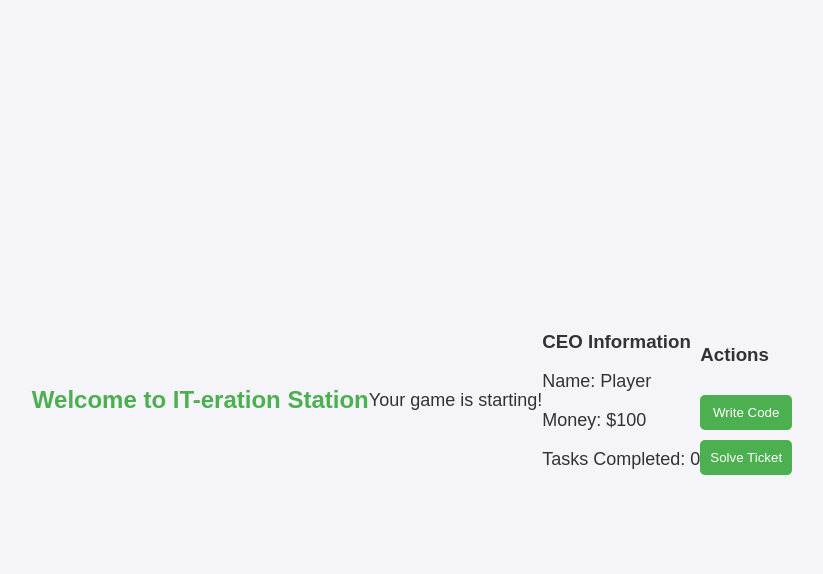
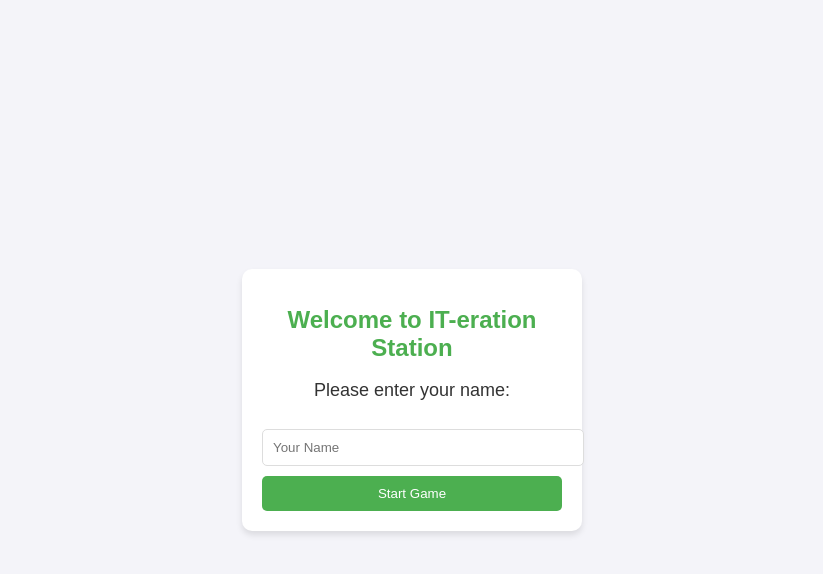
Before and after one commit to kaleidoscopicBrain/it-eration-station, a Flask app: page / in a window 1280 px wide. Shown: the top 574 px of the page, without its empty margins (228-1051 px from the left). Run offline with Flask 3, Linux system fonts and the light colour scheme.

Commit message:
Update index.html

```diff
--- a/templates/index.html
+++ b/templates/index.html
@@ -7,18 +7,23 @@
     <link rel="stylesheet" href="{{ url_for('static', filename='style.css') }}">
 </head>
 <body>
+    <div class="container">
         <h1>Welcome to IT-eration Station</h1>
-    <p>Your game is starting!</p>
 
-    <div>
-        <h3>CEO Information</h3>
-        <p>Name: {{ ceo_name }}</p>
+        {% if ceo_name == "Player" %}
+            <p>Please enter your name:</p>
+            <form action="/set_name" method="POST">
+                <input type="text" name="player_name" required placeholder="Your Name">
+                <button type="submit">Start Game</button>
+            </form>
+        {% else %}
+            <div class="game-info">
+                <p>Hello, {{ ceo_name }}!</p>
                 <p>Money: ${{ money }}</p>
                 <p>Tasks Completed: {{ tasks_completed }}</p>
             </div>
 
             <div>
-        <h3>Actions</h3>
                 <form action="/write_code" method="POST">
                     <button type="submit">Write Code</button>
                 </form>
@@ -26,5 +31,7 @@
                     <button type="submit">Solve Ticket</button>
                 </form>
             </div>
+        {% endif %}
+    </div>
 </body>
 </html>
```
Lines whose indentation alone changed are shown as unchanged.
